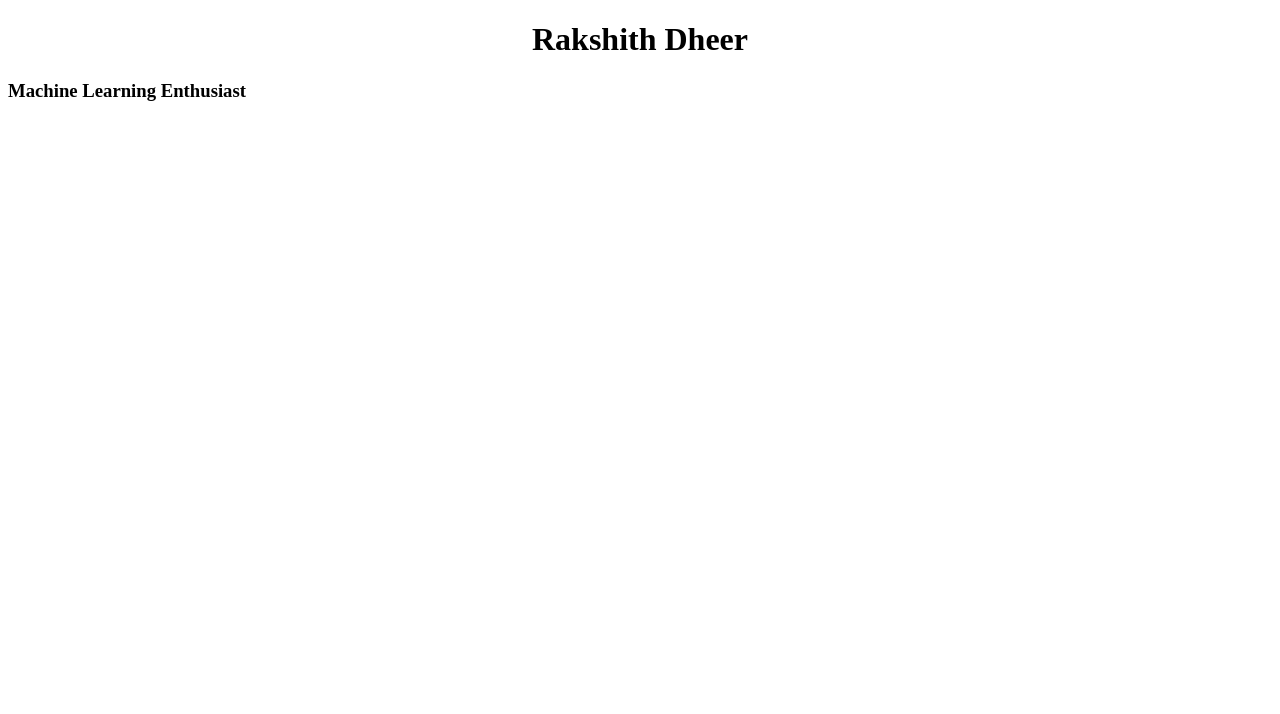
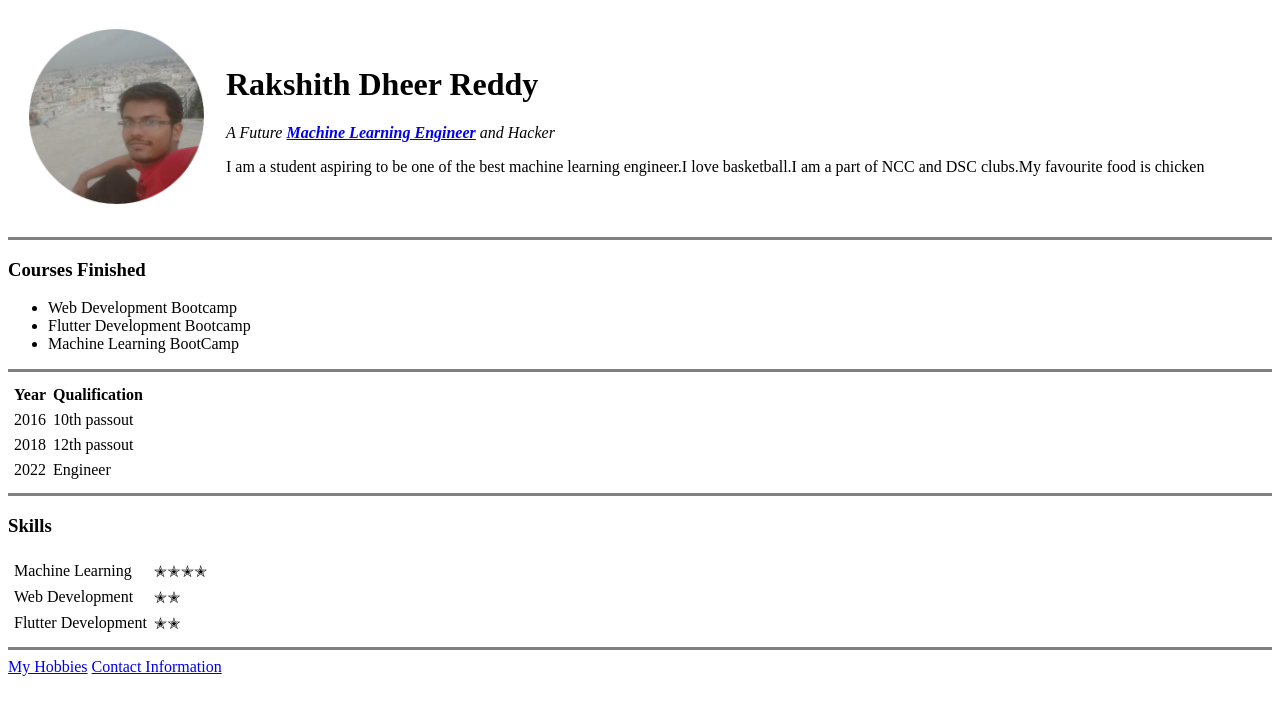
Before and after one commit to Dheer08/RakshithDheer, a plain HTML site: page index.html in a window 1280 px wide. Drawn offline with Linux system fonts and the light colour scheme.

Commit message:
HTML personal site

```diff
--- a/index.html
+++ b/index.html
@@ -1,15 +1,72 @@
 <!DOCTYPE html>
 <html>
 <head>
-	<title>Rakshith Dheer</title>
-	<style type="text/css">
-		h1,h2{
-			text-align: center;
-		}
-	</style>
+	<meta charset="utf-8">
+	<title>Dheer Portfolio</title>
 </head>
 <body>
-	<h1>Rakshith Dheer</h1>
-	<h3>Machine Learning Enthusiast</h3>
+	<table cellspacing="20px">
+		<tr>
+			<td>
+				<img src="images/dheer1.png" height="175px" alt="Rakshith Dheer image">
+			</td>
+			<td>
+				<h1>Rakshith Dheer Reddy</h1>
+				<p><em>A Future <strong><a href="#">Machine Learning Engineer</a></strong> and Hacker</em></p>
+				<p>I am a student aspiring to be one of the best machine learning engineer.I love basketball.I am a part of NCC and DSC clubs.My favourite food is chicken</p>
+			</td>
+		</tr>
+	</table>
+	<hr size="3" noshade>
+
+	<h3> Courses Finished</h3>
+	<ul>
+		<li>Web Development Bootcamp</li>
+		<li>Flutter Development Bootcamp</li>
+		<li>Machine Learning BootCamp</li>
+	</ul>
+	<hr size="3" noshade>
+	<table cellspacing="5px">
+		<thead>
+			<tr>
+				<th>Year</th>
+				<th>Qualification</th>
+			</tr>
+		</thead>
+		<tbody>
+			<tr>
+				<td>2016</td>
+				<td>10th passout</td>
+			</tr>
+			<tr>
+				<td>2018</td>
+				<td>12th passout</td>
+			</tr>
+			<tr>
+				<td>2022</td>
+				<td>Engineer</td>
+			</tr>
+		</tbody>
+		<tfoot></tfoot>
+	</table>
+	<hr size="3" noshade>
+	<h3>Skills</h3>
+	<table cellspacing="5px">
+		<tr>
+			<td>Machine Learning</td>
+			<td>✭✭✭✭</td>
+		</tr>
+			<tr>
+			<td>Web Development</td>
+			<td>✭✭</td>
+		</tr>
+		<tr>
+			<td>Flutter Development</td>
+			<td>✭✭</td>
+		</tr>
+	</table>
+	<hr size="3" noshade>
+	<a href="hobbies.html">My Hobbies</a>
+	<a href="contactme.html">Contact Information</a>
 </body>
 </html>
```
Also changed, not shown: contactme.html (added, +22 -0 lines), hobbies.html (added, +14 -0 lines), images/dheer.jpeg (added), images/dheer1.png (added).
